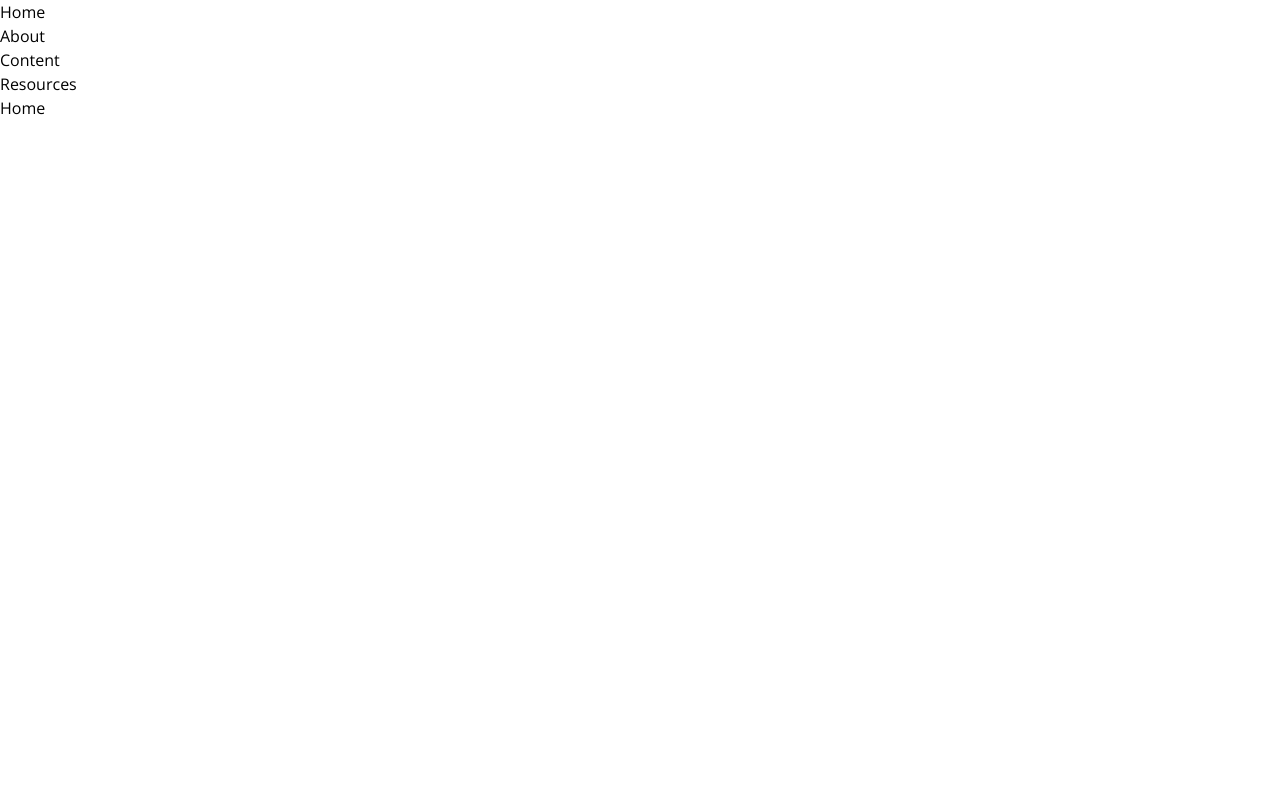
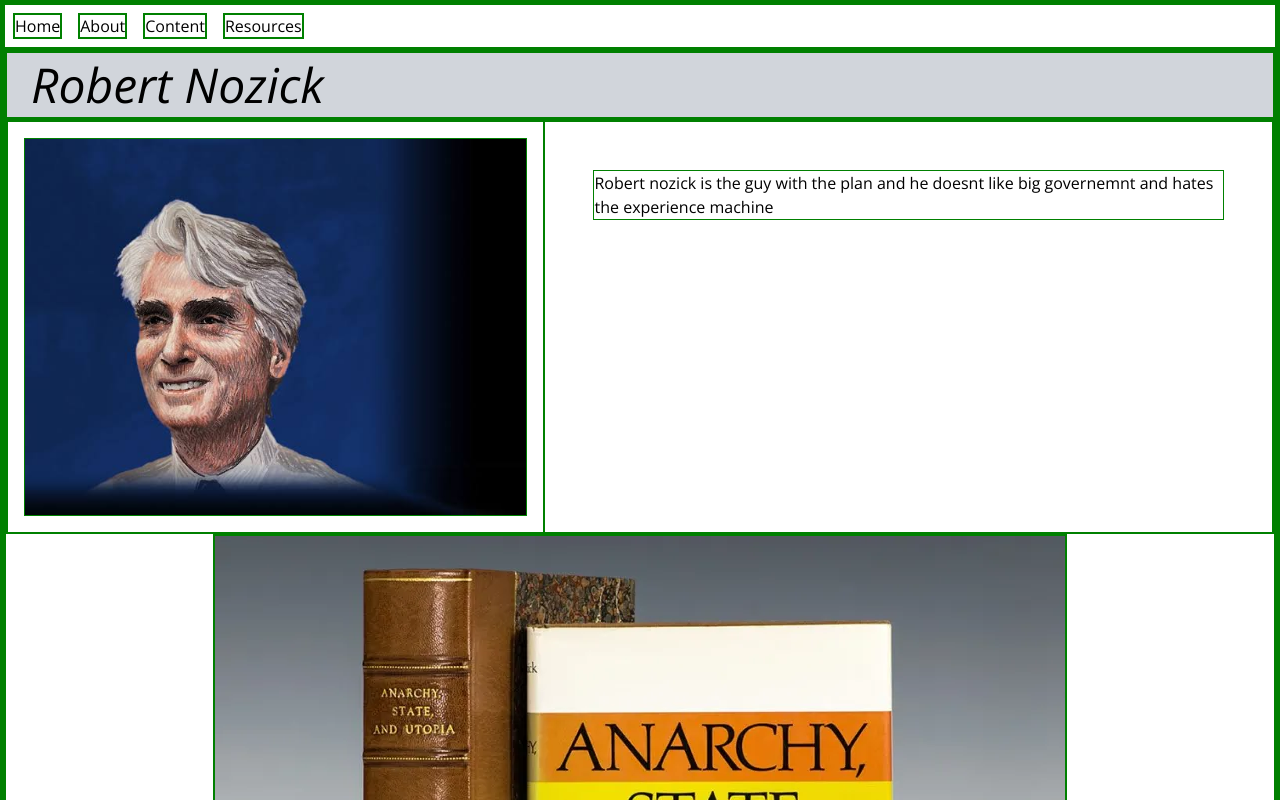
Before and after one commit to NeasterDev/philosophy-project, a React (Create React App) app: page / in a window 1280 px wide. Shown: the top 800 px of the page. Built offline with nearby package versions, Linux system fonts and the light colour scheme.

Commit message:
added a bit of content and added some borders to help with styling

```diff
--- a/src/components/Nav.js
+++ b/src/components/Nav.js
@@ -3,11 +3,11 @@ import { Link } from "react-router-dom";
 const Nav = () => {
     return (
         <nav>
-            <ul>
-                <li><Link to="/">Home</Link></li>
-                <li><Link to="/about">About</Link></li>
-                <li><Link to="/content">Content</Link></li>
-                <li><Link to="/resources">Resources</Link></li>
+            <ul className="flex">
+                <li className="m-2"><Link to="/">Home</Link></li>
+                <li className="m-2"><Link to="/about">About</Link></li>
+                <li className="m-2"><Link to="/content">Content</Link></li>
+                <li className="m-2"><Link to="/resources">Resources</Link></li>
             </ul>
         </nav>
     )
--- a/src/index.css
+++ b/src/index.css
@@ -4,4 +4,5 @@
 
 * {
   font-family: 'Open Sans', sans-serif;
+  border: 1px solid green;
 }
--- a/src/pages/Home.js
+++ b/src/pages/Home.js
@@ -1,8 +1,24 @@
 // main page, will have nav bar and general content on robert nozick probably images
+import portrait from "../images/robert_nozick_portrait.jpeg";
+import book from "../images/robert-book.webp";
+
 const Home = () => {
 
     return (
-        <h1>Home</h1>
+        <div>
+            <div>
+                <div>
+                    <h1 className="px-6 text-5xl italic bg-gray-300 py-2">Robert Nozick</h1>
+                </div>
+                <ul className="flex flex-col items-center">
+                    <li className="flex">
+                        <div className="p-4"><img src={portrait} /></div>
+                        <div className="p-12"><p>Robert nozick is the guy with the plan and he doesnt like big governemnt and hates the experience machine</p></div>
+                    </li>
+                    <li><img src={book} /></li>
+                </ul>
+            </div>
+        </div>
     )
 }
 
--- a/src/pages/Resource.js
+++ b/src/pages/Resource.js
@@ -1,7 +1,14 @@
 // page is for citing resources and sources
 const Resource = () => {
     return (
-        <h1>Resources</h1>
+        <div>
+            <h1>Resources</h1>
+            <ul>
+                <li>https://i0.wp.com/onculanalitikfelsefe.com/wp-content/uploads/2021/06/nozick-bg.jpg?w=1200&ssl=1 - Image of robert nozick</li>
+                <li>https://i0.wp.com/www.raptisrarebooks.com/images/59999/anarchy-state-and-utopia-robert-nozick-first-edition-signed.jpg?fit=850%2C680&ssl=1 - image of Book</li>
+                <li>https://plato.stanford.edu/entries/nozick-political/ - info on robert nozick</li>
+            </ul>
+        </div>
     )
 }
 
```
Also changed, not shown: src/images/robert-book.webp (added), src/images/robert_nozick_portrait.jpeg (added).
